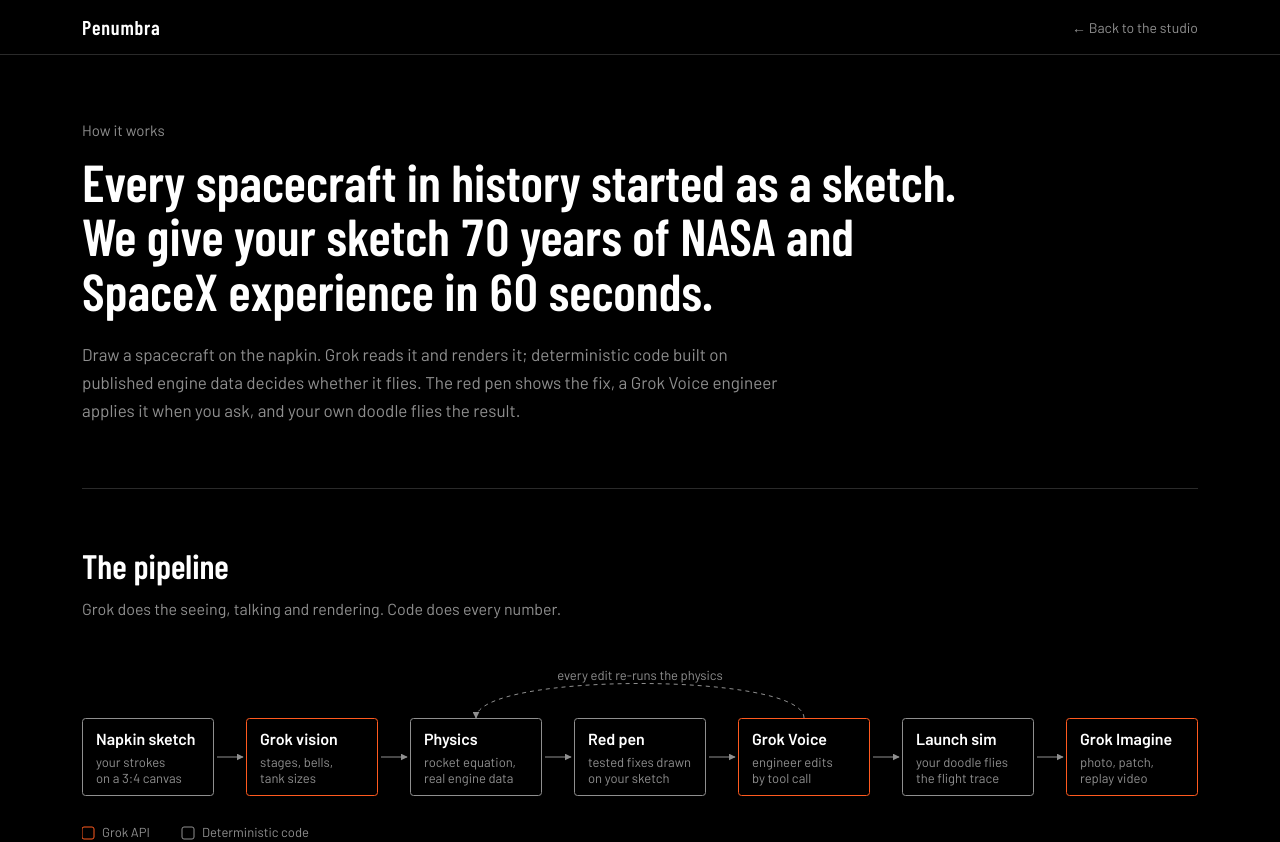
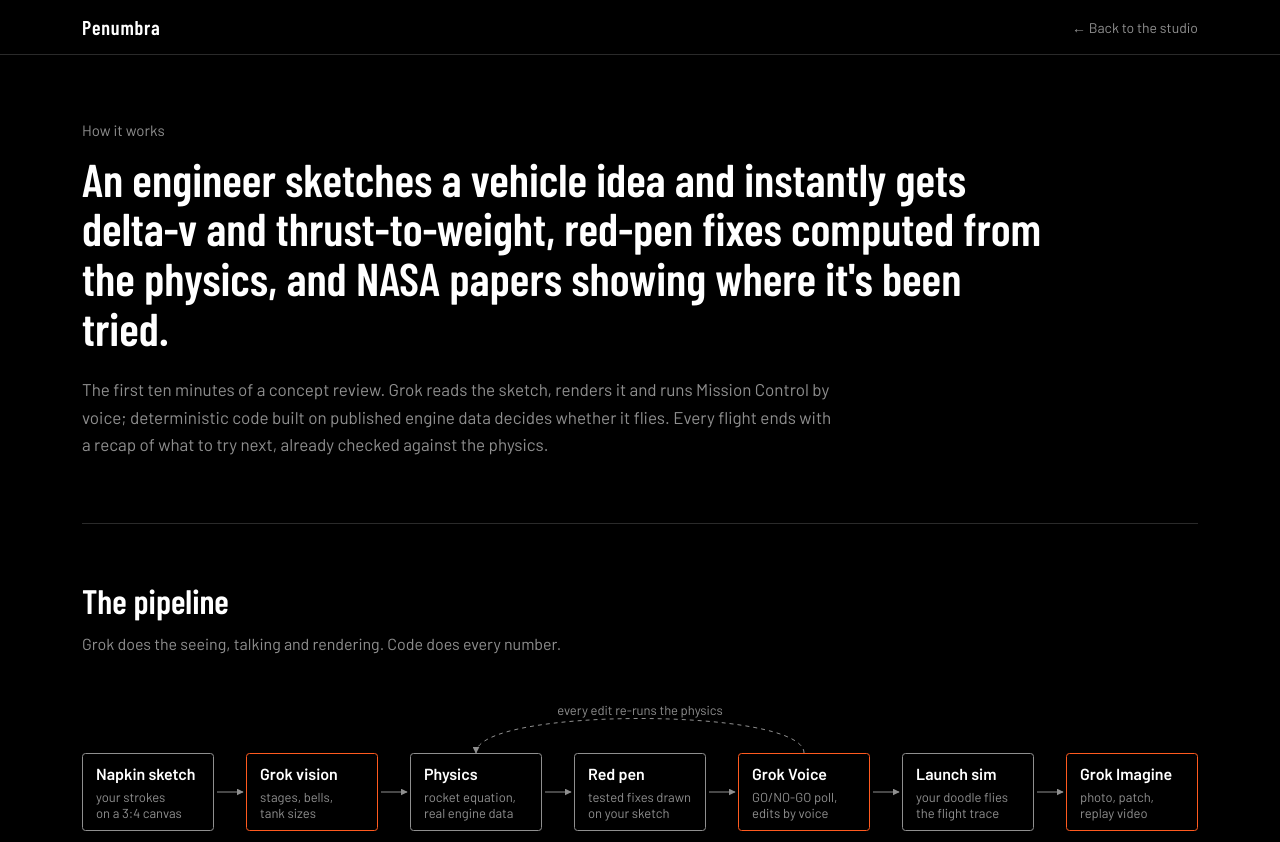
Before and after one commit to Allghelierce/Penumbra, a Next.js app in the folder doodle-to-starship/: page /about in a window 1280 px wide. Shown: the top 842 px of the page. Built offline with nearby package versions, Linux system fonts and the light colour scheme; what async_hooks would draw is missing.

Commit message:
Reframe README, demo script and About page around the concept-review pitch

```diff
--- a/doodle-to-starship/app/about/page.tsx
+++ b/doodle-to-starship/app/about/page.tsx
@@ -59,14 +59,14 @@ export default function About() {
       <main className="mx-auto max-w-[1180px] px-8">
         <section className="py-16">
           <p className="text-[15px] text-haze">How it works</p>
-          <h1 className="mt-3 max-w-[900px] font-display text-[52px] font-semibold leading-[1.05]">
-            Every spacecraft in history started as a sketch. We give your sketch 70 years of NASA and SpaceX
-            experience in 60 seconds.
+          <h1 className="mt-3 max-w-[960px] font-display text-[46px] font-semibold leading-[1.08]">
+            An engineer sketches a vehicle idea and instantly gets delta-v and thrust-to-weight, red-pen fixes computed
+            from the physics, and NASA papers showing where it&apos;s been tried.
           </h1>
-          <p className="mt-6 max-w-[720px] text-[17px] leading-relaxed text-haze">
-            Draw a spacecraft on the napkin. Grok reads it and renders it; deterministic code built on published
-            engine data decides whether it flies. The red pen shows the fix, a Grok Voice engineer applies it when you
-            ask, and your own doodle flies the result.
+          <p className="mt-6 max-w-[760px] text-[17px] leading-relaxed text-haze">
+            The first ten minutes of a concept review. Grok reads the sketch, renders it and runs Mission Control by
+            voice; deterministic code built on published engine data decides whether it flies. Every flight ends with a
+            recap of what to try next, already checked against the physics.
           </p>
         </section>
 
@@ -225,7 +225,7 @@ export default function About() {
               [
                 "Grok Voice",
                 "Realtime",
-                "A propulsion engineer you talk to over a realtime WebSocket. The server mints a short-lived token, so the API key never reaches the browser. Every design edit is a tool call that re-runs the physics.",
+                "Mission Control and a propulsion engineer you talk to over a realtime WebSocket: a spoken GO/NO-GO poll before launch, webcast callouts, and design edits by voice. The server mints a short-lived token, so the API key never reaches the browser. Every edit is a tool call that re-runs the physics.",
               ],
             ]}
           />
@@ -326,7 +326,7 @@ const NODES: { title: string; lines: [string, string]; grok: boolean }[] = [
   { title: "Grok vision", lines: ["stages, bells,", "tank sizes"], grok: true },
   { title: "Physics", lines: ["rocket equation,", "real engine data"], grok: false },
   { title: "Red pen", lines: ["tested fixes drawn", "on your sketch"], grok: false },
-  { title: "Grok Voice", lines: ["engineer edits", "by tool call"], grok: true },
+  { title: "Grok Voice", lines: ["GO/NO-GO poll,", "edits by voice"], grok: true },
   { title: "Launch sim", lines: ["your doodle flies", "the flight trace"], grok: false },
   { title: "Grok Imagine", lines: ["photo, patch,", "replay video"], grok: true },
 ];
```
Also changed, not shown: 2 other files (tests, documents, lock files or other folders).
